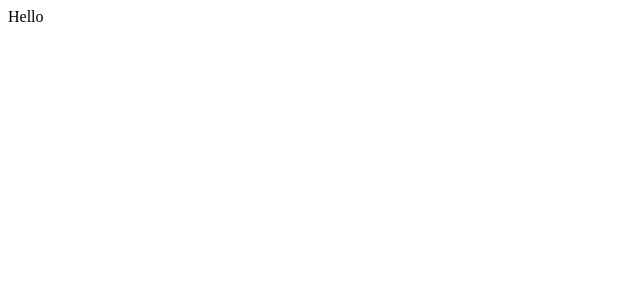
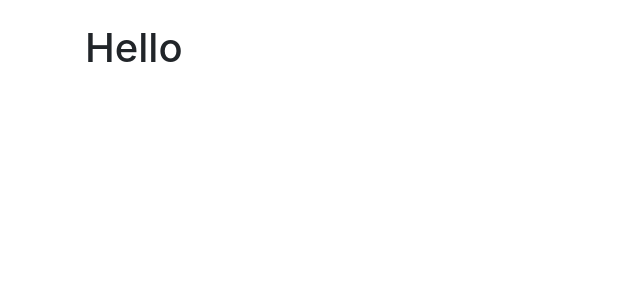
Before and after one commit to ArminBlaze/Vladilen-React-13-hooks, a React (Create React App) app: page / in a window 1280 px wide. Shown: the top 300 px of the page, without its empty margins (0-640 px from the left). Built offline with nearby package versions, Linux system fonts and the light colour scheme.

Commit message:
1 - Добавил scss bootstrap

```diff
--- a/package.json
+++ b/package.json
@@ -6,6 +6,8 @@
     "@testing-library/jest-dom": "^4.2.4",
     "@testing-library/react": "^9.3.2",
     "@testing-library/user-event": "^7.1.2",
+    "bootstrap": "^4.4.1",
+    "node-sass": "^4.13.1",
     "react": "^16.12.0",
     "react-dom": "^16.12.0",
     "react-scripts": "3.3.1"
--- a/src/App.js
+++ b/src/App.js
@@ -2,7 +2,9 @@ import React from 'react';
 
 function App() {
   return (
-    <div>Hello</div>
+    <div className='container pt-4'>
+      <h1>Hello</h1>
+    </div>
   );
 }
 
--- a/src/index.js
+++ b/src/index.js
@@ -1,5 +1,6 @@
 import React from 'react';
 import ReactDOM from 'react-dom';
 import App from './App';
+import './index.scss'
 
 ReactDOM.render(<App />, document.getElementById('root'));
--- /dev/null
+++ b/src/index.scss
@@ -0,0 +1 @@
+@import "~bootstrap/scss/bootstrap";
```
Also changed, not shown: 1 other file (tests, documents, lock files or other folders).
